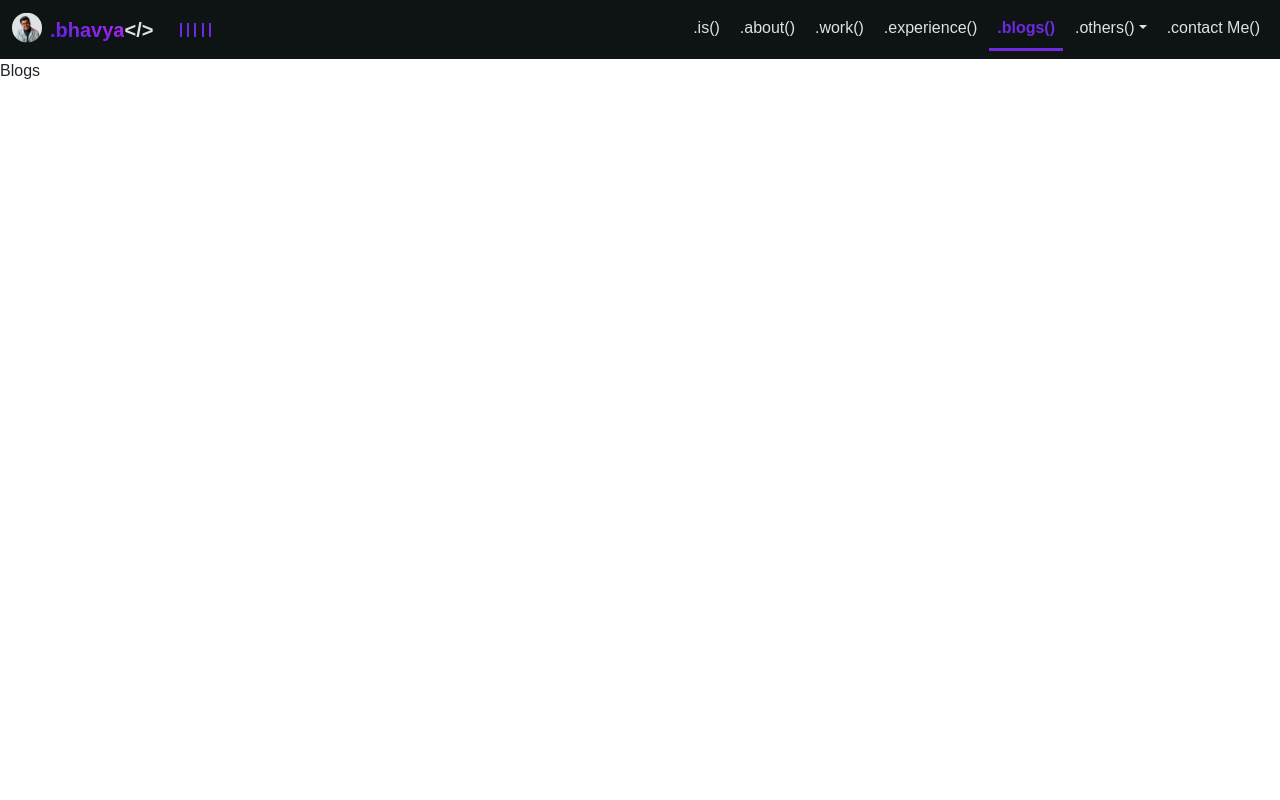
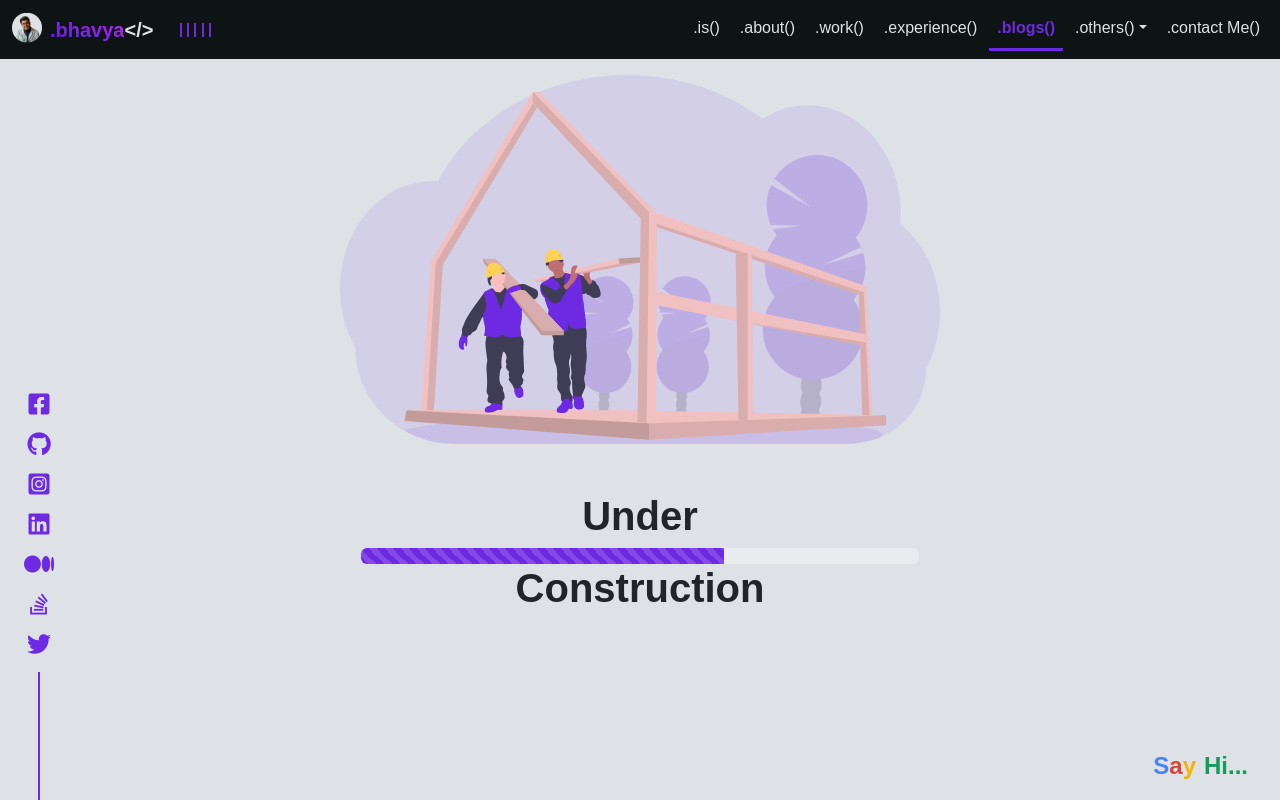
Before and after one commit to TheNewC0der-24/Portfolio, a React (Create React App) app: page /blogs in a window 1280 px wide. Built offline with nearby package versions, Linux system fonts and the light colour scheme; a web font is replaced by a local one.

Commit message:
✨ feat: Create the blogs page

```diff
--- a/src/Components/Blogs/Blogs.jsx
+++ b/src/Components/Blogs/Blogs.jsx
@@ -1,8 +1,42 @@
 import React from 'react';
 
+import { createGlobalStyle, ThemeProvider } from 'styled-components';
+
+// Image
+import underConstruction from '../../assets/Images/underConstruction.svg'
+
+// Social Links
+import SocialLinks from '../../subComponents/SocialLinks/SocialLinks';
+
+// Theme
+import { lightTheme } from '../Themes';
+
+const GlobalStyle = createGlobalStyle`
+  body {
+    background-color: ${props => props.theme.body};
+  }
+`;
+
 const Blogs = () => {
+
     return (
-        <div>Blogs</div>
+        <>
+            <ThemeProvider theme={lightTheme}>
+                <GlobalStyle />
+                <SocialLinks />
+                <div className="container text-center mt-3">
+                    <img src={underConstruction} alt="underConstruction" width={600} className="img-fluid" />
+
+                    <h1 className='mt-5 fw-bold'>Under</h1>
+                    <div className="d-flex justify-content-center mx-auto">
+                        <div className="progress" aria-valuenow="65" aria-valuemin="0" aria-valuemax="100" style={{ width: "50%" }}>
+                            <div className="progress-bar progress-bar-striped progress-bar-animated" style={{ width: "65%", backgroundColor: "#6d2ae2" }}></div>
+                        </div>
+                    </div>
+                    <h1 className='fw-bold'>Construction</h1>
+                </div>
+            </ThemeProvider>
+        </>
     )
 }
 
```
